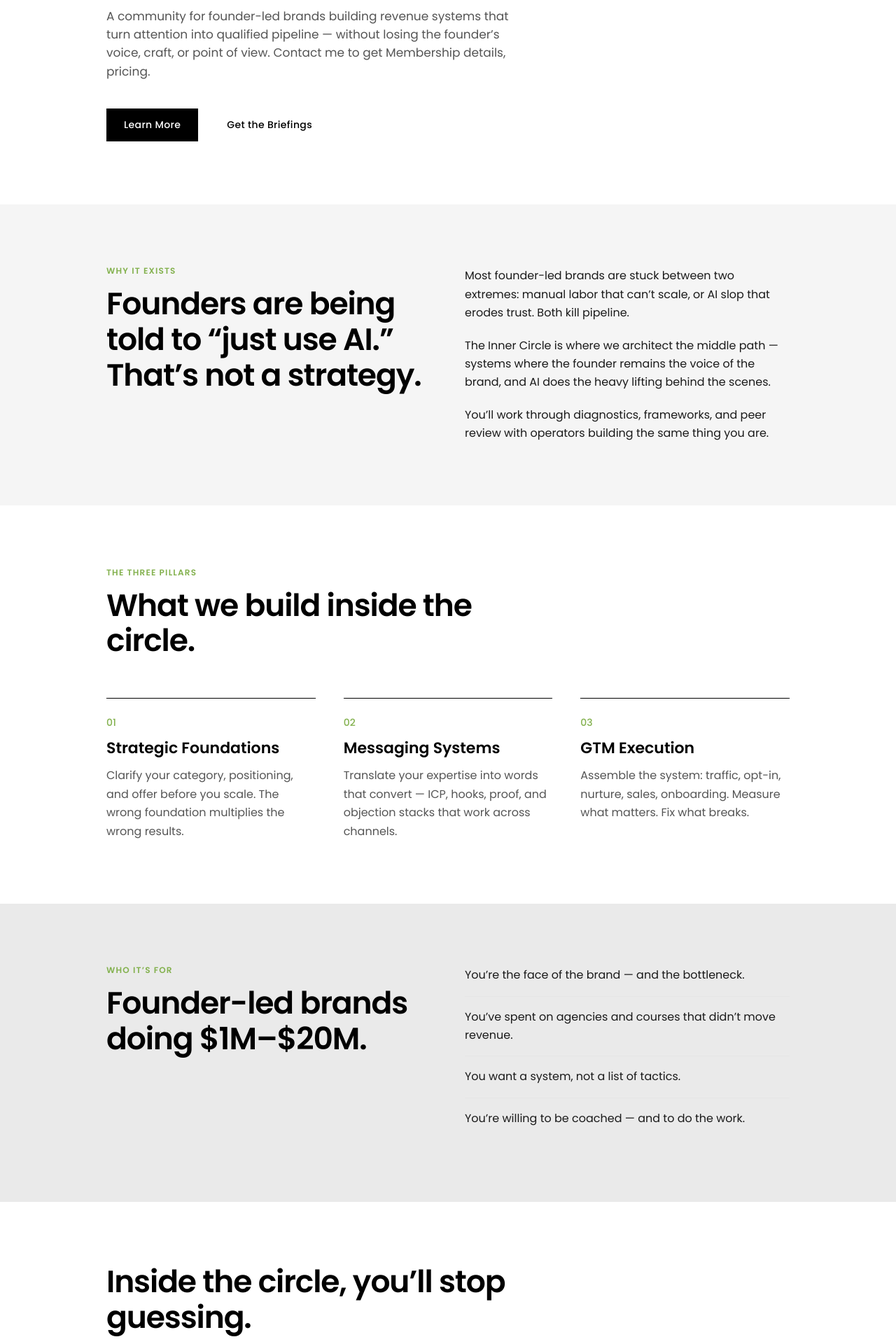
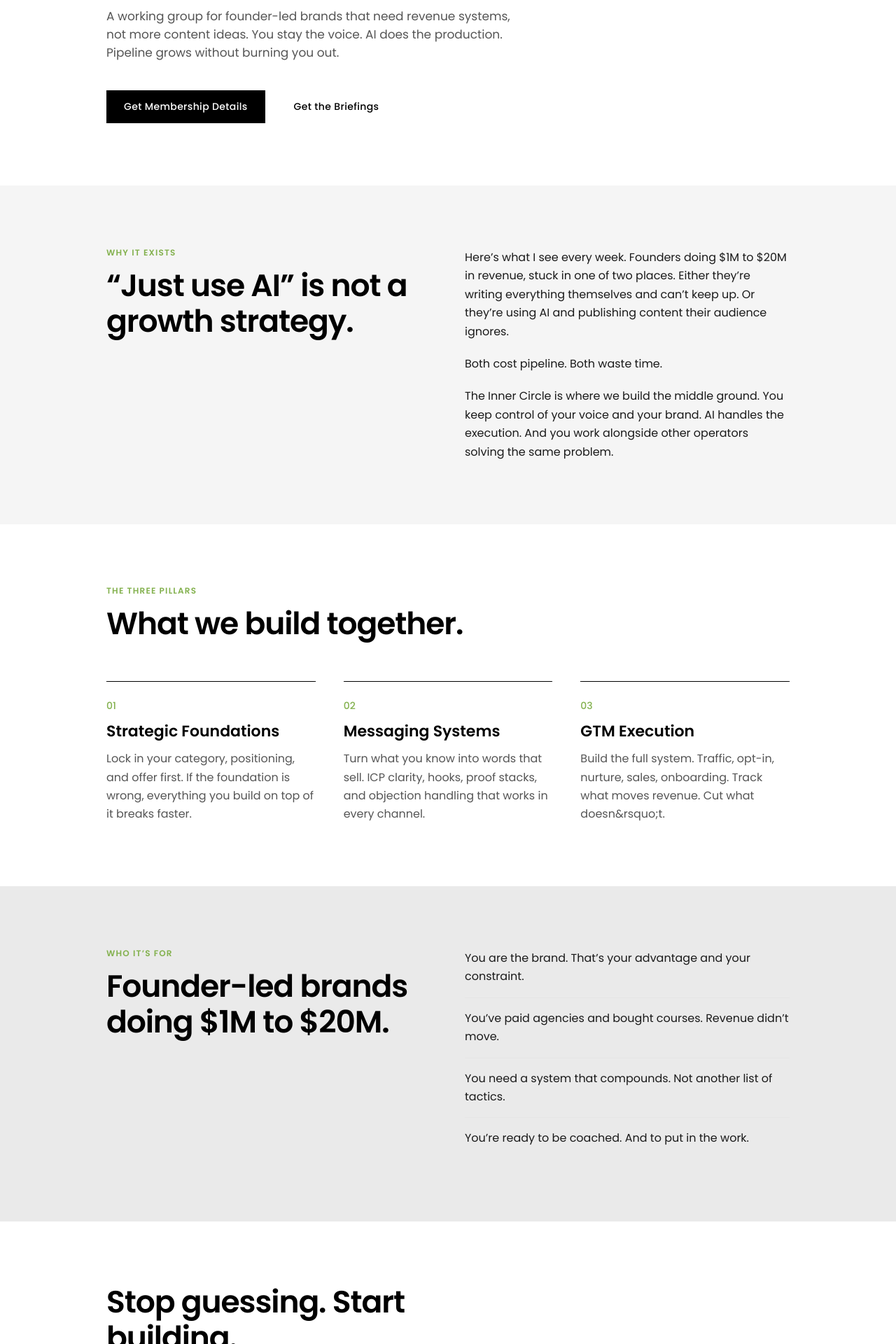
Before and after one commit to ndxtraders/revvaughn-com, a Next.js app: page /ai-inner-circle in a window 1280 px wide. Shown: the part 380-2300 px from the top of the page at 70% size. Built offline with nearby package versions, Linux system fonts and the light colour scheme.

Commit message:
Rewrite AI Inner Circle copy - remove AI patterns, apply Rev voice

```diff
--- a/app/ai-inner-circle/page.js
+++ b/app/ai-inner-circle/page.js
@@ -4,9 +4,9 @@ import Section from '../components/Section'
 import Button from '../components/Button'
 
 export const metadata = {
-  title: 'AI Inner Circle — Rev Vaughn',
+  title: 'AI Inner Circle | Rev Vaughn',
   description:
-    'A community for founder-led brands building revenue systems with AI. Human for trust. AI for scale.',
+    'Where founder-led brands build revenue systems that actually scale. Your voice. AI doing the work.',
 }
 
 const PILLARS = [
@@ -14,19 +14,19 @@ const PILLARS = [
     n: '01',
     title: 'Strategic Foundations',
     body:
-      'Clarify your category, positioning, and offer before you scale. The wrong foundation multiplies the wrong results.',
+      'Lock in your category, positioning, and offer first. If the foundation is wrong, everything you build on top of it breaks faster.',
   },
   {
     n: '02',
     title: 'Messaging Systems',
     body:
-      'Translate your expertise into words that convert — ICP, hooks, proof, and objection stacks that work across channels.',
+      'Turn what you know into words that sell. ICP clarity, hooks, proof stacks, and objection handling that works in every channel.',
   },
   {
     n: '03',
     title: 'GTM Execution',
     body:
-      'Assemble the system: traffic, opt-in, nurture, sales, onboarding. Measure what matters. Fix what breaks.',
+      'Build the full system. Traffic, opt-in, nurture, sales, onboarding. Track what moves revenue. Cut what doesn&rsquo;t.',
   },
 ]
 
@@ -40,16 +40,15 @@ export default function AIInnerCirclePage() {
           <div className="max-w-prose">
             <div className="eyebrow mb-6">AI Inner Circle</div>
             <h1 className="text-display font-semibold tracking-tight text-ink mb-8">
-              Human for trust. AI for scale.
+              Your voice sells. AI scales it.
             </h1>
             <p className="text-lead text-ink-muted mb-10">
-              A community for founder-led brands building revenue systems that turn attention into
-              qualified pipeline — without losing the founder&rsquo;s voice, craft, or point of view.
-                Contact me to get Membership details, pricing.
+              A working group for founder-led brands that need revenue systems, not more content ideas.
+              You stay the voice. AI does the production. Pipeline grows without burning you out.
             </p>
             <div className="flex flex-wrap gap-4">
               <Button href="https://revvaughn.com/contact" external variant="primary">
-                Learn More
+                Get Membership Details
               </Button>
               <Button href="/#briefings" variant="ghost">
                 Get the Briefings
@@ -64,21 +63,22 @@ export default function AIInnerCirclePage() {
             <div>
               <div className="eyebrow mb-4">Why it exists</div>
               <h2 className="text-h1 font-semibold tracking-tight text-ink">
-                Founders are being told to &ldquo;just use AI.&rdquo; That&rsquo;s not a strategy.
+                &ldquo;Just use AI&rdquo; is not a growth strategy.
               </h2>
             </div>
             <div className="space-y-5 text-body text-ink-soft">
               <p>
-                Most founder-led brands are stuck between two extremes: manual labor that
-                can&rsquo;t scale, or AI slop that erodes trust. Both kill pipeline.
+                Here&rsquo;s what I see every week. Founders doing $1M to $20M in revenue, stuck
+                in one of two places. Either they&rsquo;re writing everything themselves and can&rsquo;t
+                keep up. Or they&rsquo;re using AI and publishing content their audience ignores.
               </p>
               <p>
-                The Inner Circle is where we architect the middle path — systems where the founder
-                remains the voice of the brand, and AI does the heavy lifting behind the scenes.
+                Both cost pipeline. Both waste time.
               </p>
               <p>
-                You&rsquo;ll work through diagnostics, frameworks, and peer review with operators
-                building the same thing you are.
+                The Inner Circle is where we build the middle ground. You keep control of your voice
+                and your brand. AI handles the execution. And you work alongside other operators
+                solving the same problem.
               </p>
             </div>
           </div>
@@ -89,7 +89,7 @@ export default function AIInnerCirclePage() {
           <div className="max-w-prose mb-14">
             <div className="eyebrow mb-4">The three pillars</div>
             <h2 className="text-h1 font-semibold tracking-tight text-ink">
-              What we build inside the circle.
+              What we build together.
             </h2>
           </div>
           <div className="grid md:grid-cols-3 gap-10">
@@ -109,21 +109,21 @@ export default function AIInnerCirclePage() {
             <div>
               <div className="eyebrow mb-4">Who it&rsquo;s for</div>
               <h2 className="text-h1 font-semibold tracking-tight text-ink">
-                Founder-led brands doing $1M–$20M.
+                Founder-led brands doing $1M to $20M.
               </h2>
             </div>
             <ul className="space-y-4 text-body text-ink-soft">
               <li className="border-b border-rule pb-4">
-                You&rsquo;re the face of the brand — and the bottleneck.
+                You are the brand. That&rsquo;s your advantage and your constraint.
               </li>
               <li className="border-b border-rule pb-4">
-                You&rsquo;ve spent on agencies and courses that didn&rsquo;t move revenue.
+                You&rsquo;ve paid agencies and bought courses. Revenue didn&rsquo;t move.
               </li>
               <li className="border-b border-rule pb-4">
-                You want a system, not a list of tactics.
+                You need a system that compounds. Not another list of tactics.
               </li>
               <li className="pb-4">
-                You&rsquo;re willing to be coached — and to do the work.
+                You&rsquo;re ready to be coached. And to put in the work.
               </li>
             </ul>
           </div>
@@ -133,13 +133,13 @@ export default function AIInnerCirclePage() {
         <Section bg="paper" width="content">
           <div className="max-w-prose">
             <h2 className="text-h1 font-semibold tracking-tight text-ink mb-6">
-              Inside the circle, you&rsquo;ll stop guessing.
+              Stop guessing. Start building.
             </h2>
             <p className="text-lead text-ink-muted mb-10">
-              Contact me to get Membership details, pricing.
+              Reach out for membership details and pricing.
             </p>
             <Button href="https://revvaughn.com/contact" external variant="primary">
-              Learn More
+              Get Membership Details
             </Button>
           </div>
         </Section>
```
